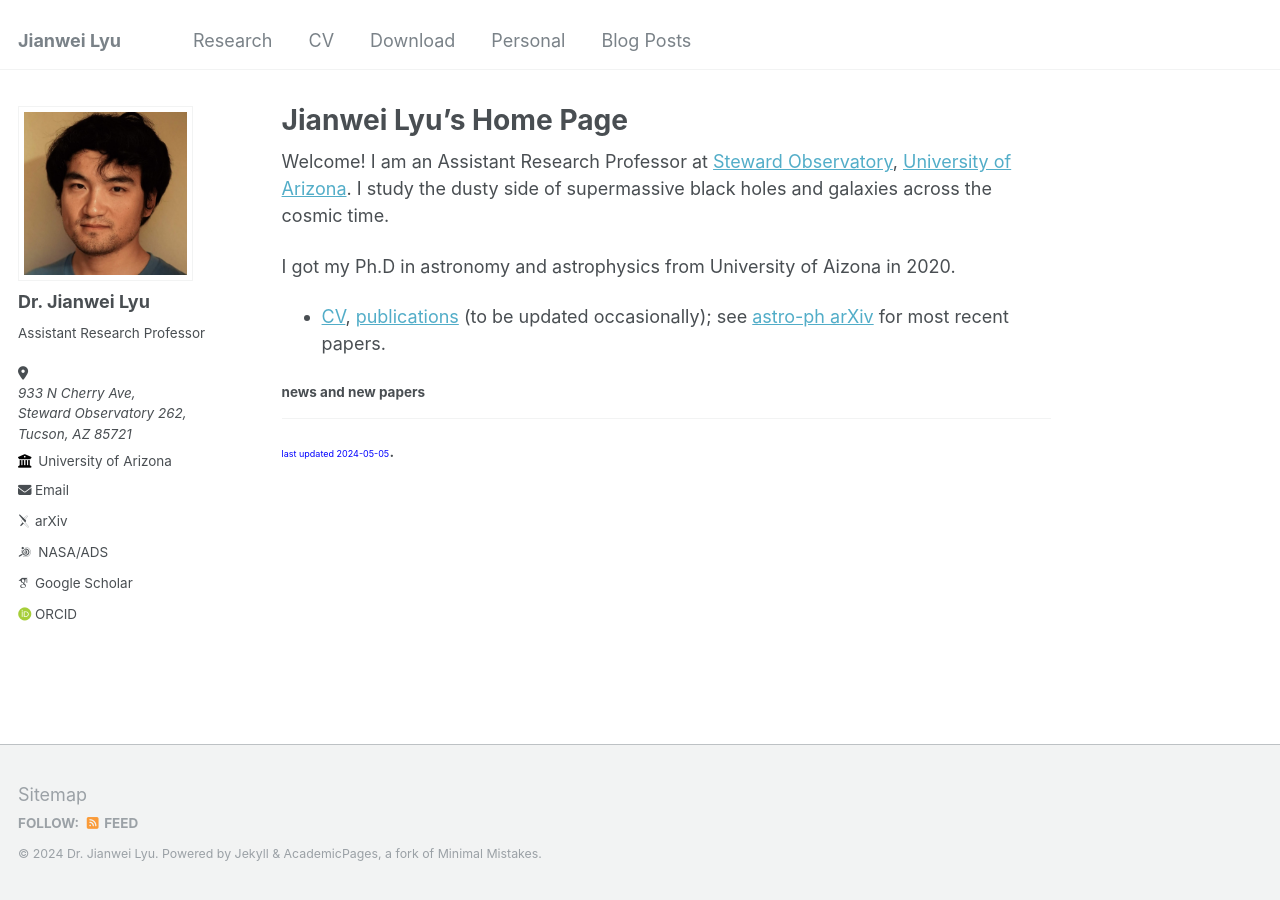
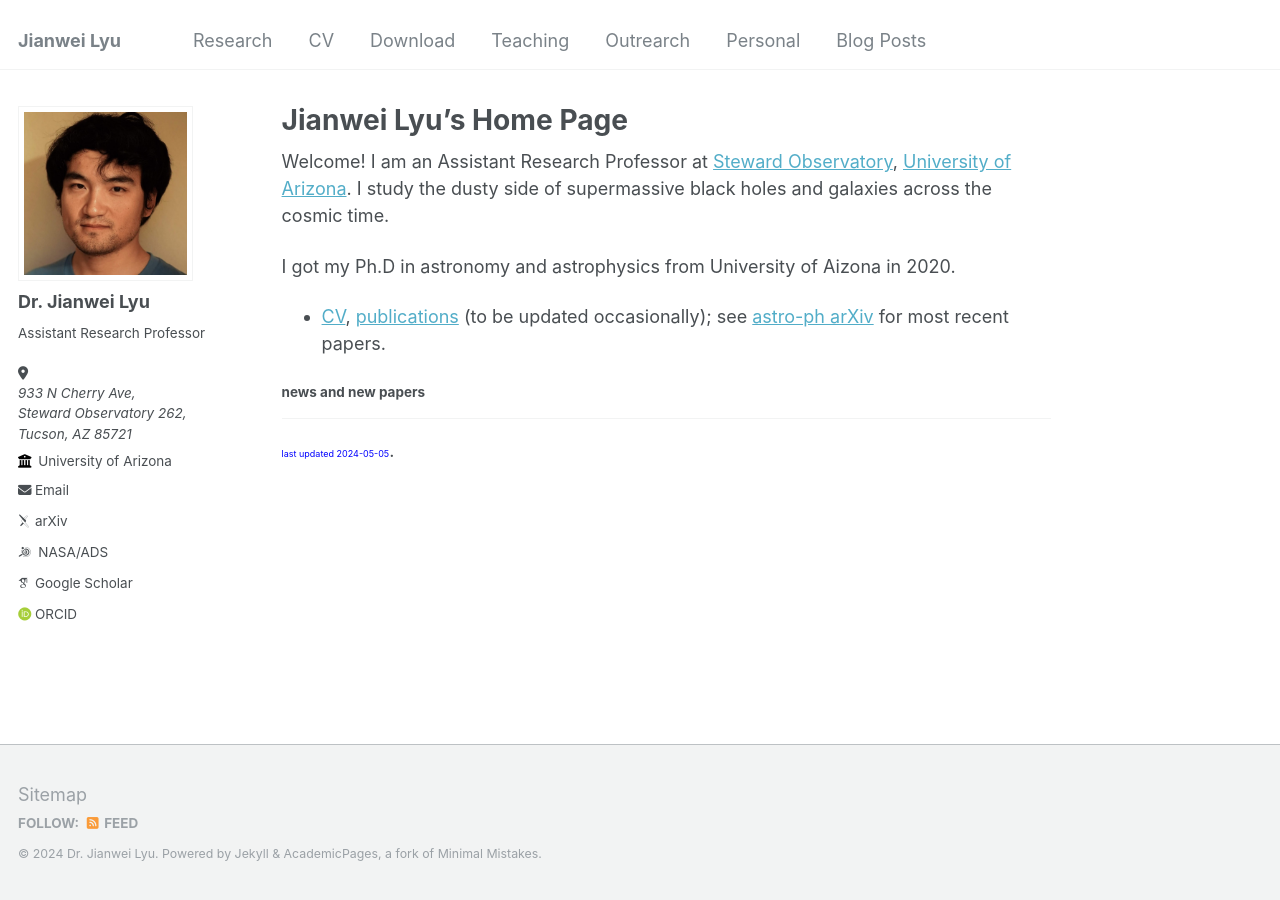
Before and after one commit to jlastro/jlastro.github.io_old, a Jekyll site: the page built from _pages/about.md, in a window 1280 px wide. Built offline with Jekyll 4.4.1, drawn with Linux system fonts in a browser that asks for light colours; some web fonts are replaced.

Commit message:
added a few pages

```diff
--- a/_data/navigation.yml
+++ b/_data/navigation.yml
@@ -10,6 +10,12 @@ main:
   - title: "Download"
     url: /download/
 
+  - title: "Teaching"
+    url: /teaching/
+
+  - title: "Outrearch"
+    url: /outreach/
+
   - title: "Personal"
     url: /personal/
 
```
